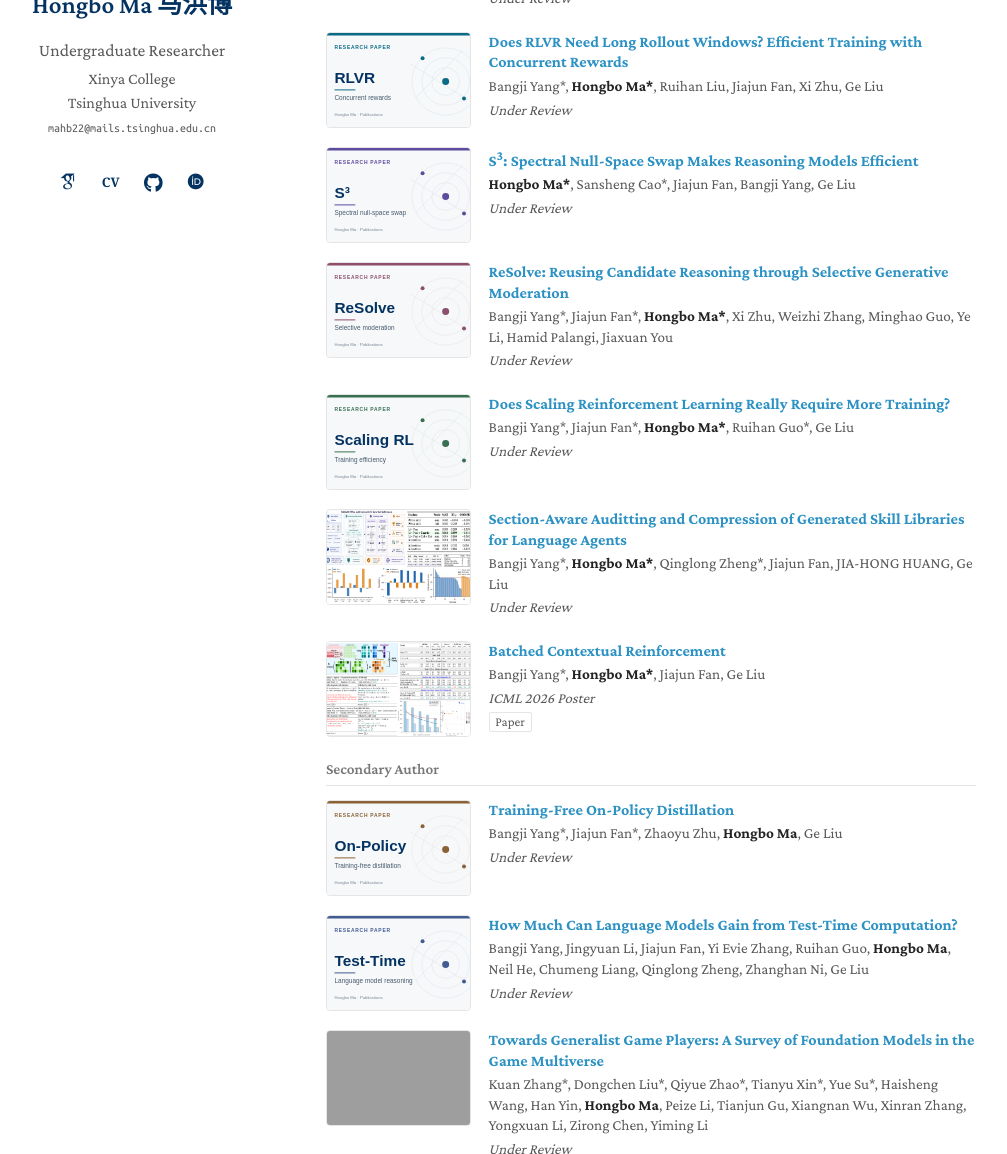
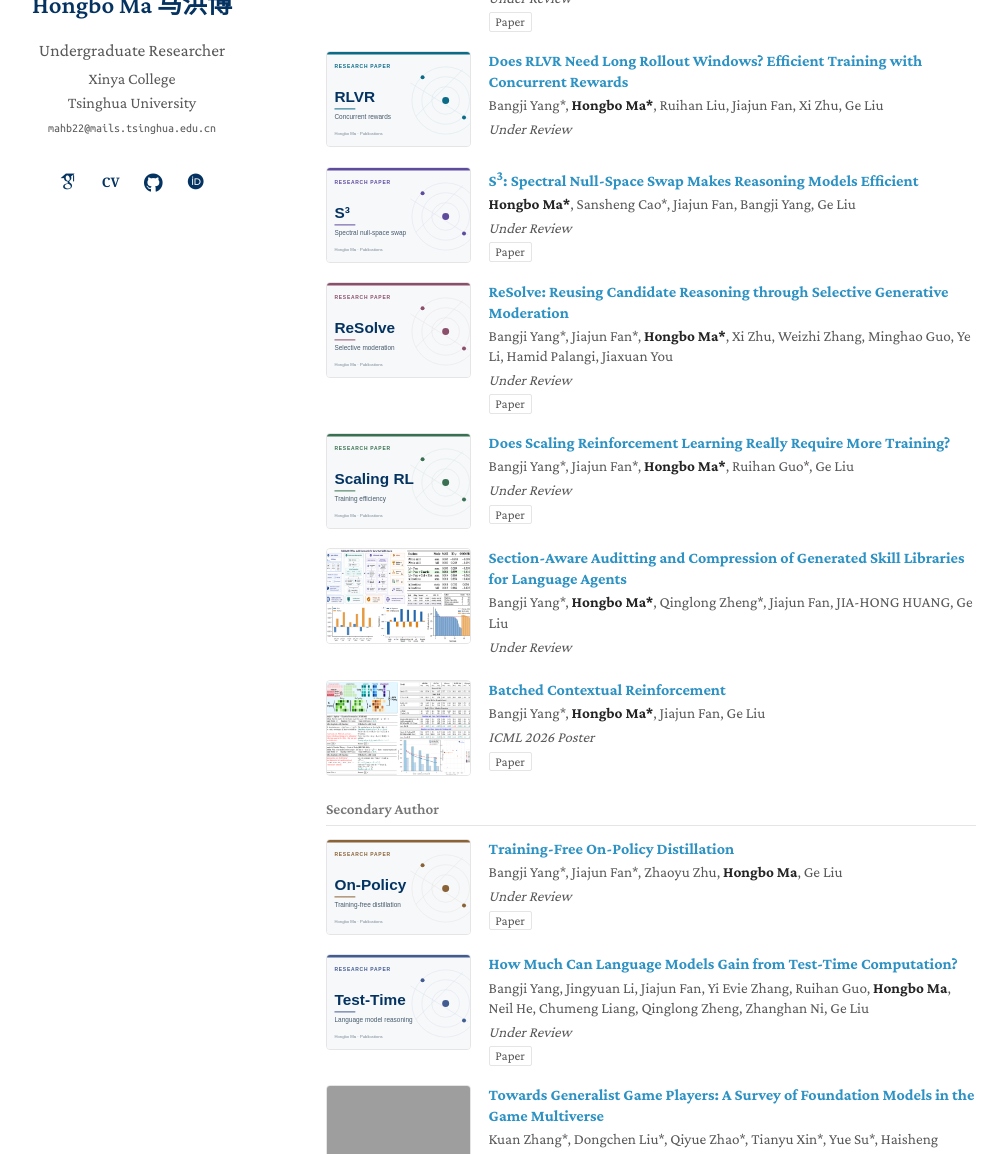
Before and after one commit to Ma-Hongbo/Ma-Hongbo.github.io, a Jekyll site: the page built from _pages/about.md, in a window 1280 px wide and 1400 px high, scrolled down 750 px, cut to the strip 246-1400 px from the top of the window. Shown: the whole strip, without its empty margins (144-1151 px from the left). Built offline with Jekyll 4.4.1, drawn with Linux system fonts in a browser that asks for light colours; some web fonts are replaced.

Commit message:
new article link

```diff
--- a/_pages/about.md
+++ b/_pages/about.md
@@ -46,7 +46,7 @@ redirect_from:
 <p class="publication-title">Constraint-First Reasoning: A Training-Free Protocol for Exploiting Answer-Space Constraints in Mathematical Problem Solving</p>
 <p class="publication-authors"><span class="author-me">Hongbo Ma*</span>, Bangji Yang*, Yunqian Selina Cheng*, Jiajun Fan, Hanwen Zhang, Ge Liu</p>
 <p class="publication-venue">Under Review</p>
-<div class="publication-links"></div>
+<div class="publication-links"><a href="https://arxiv.org/pdf/2608.05254">Paper</a></div>
 </div>
 </li>
 <li class="publication-item">
@@ -64,7 +64,7 @@ redirect_from:
 <p class="publication-title">S<sup>3</sup>: Spectral Null-Space Swap Makes Reasoning Models Efficient</p>
 <p class="publication-authors"><span class="author-me">Hongbo Ma*</span>, Sansheng Cao*, Jiajun Fan, Bangji Yang, Ge Liu</p>
 <p class="publication-venue">Under Review</p>
-<div class="publication-links"></div>
+<div class="publication-links"><a href="https://arxiv.org/pdf/2610.01110">Paper</a></div>
 </div>
 </li>
 <li class="publication-item">
@@ -73,7 +73,7 @@ redirect_from:
 <p class="publication-title">ReSolve: Reusing Candidate Reasoning through Selective Generative Moderation</p>
 <p class="publication-authors">Bangji Yang*, Jiajun Fan*, <span class="author-me">Hongbo Ma*</span>, Xi Zhu, Weizhi Zhang, Minghao Guo, Ye Li, Hamid Palangi, Jiaxuan You</p>
 <p class="publication-venue">Under Review</p>
-<div class="publication-links"></div>
+<div class="publication-links"><a href="https://arxiv.org/pdf/2610.01140">Paper</a></div>
 </div>
 </li>
 <li class="publication-item">
@@ -82,7 +82,7 @@ redirect_from:
 <p class="publication-title">Does Scaling Reinforcement Learning Really Require More Training?</p>
 <p class="publication-authors">Bangji Yang*, Jiajun Fan*, <span class="author-me">Hongbo Ma*</span>, Ruihan Guo*, Ge Liu</p>
 <p class="publication-venue">Under Review</p>
-<div class="publication-links"></div>
+<div class="publication-links"><a href="https://arxiv.org/pdf/2610.01133">Paper</a></div>
 </div>
 </li>
 <li class="publication-item">
@@ -112,7 +112,7 @@ redirect_from:
 <p class="publication-title">Training-Free On-Policy Distillation</p>
 <p class="publication-authors">Bangji Yang*, Jiajun Fan*, Zhaoyu Zhu, <span class="author-me">Hongbo Ma</span>, Ge Liu</p>
 <p class="publication-venue">Under Review</p>
-<div class="publication-links"></div>
+<div class="publication-links"><a href="https://arxiv.org/pdf/2610.22236">Paper</a></div>
 </div>
 </li>
 <li class="publication-item">
@@ -121,7 +121,7 @@ redirect_from:
 <p class="publication-title">How Much Can Language Models Gain from Test-Time Computation?</p>
 <p class="publication-authors">Bangji Yang, Jingyuan Li, Jiajun Fan, Yi Evie Zhang, Ruihan Guo, <span class="author-me">Hongbo Ma</span>, Neil He, Chumeng Liang, Qinglong Zheng, Zhanghan Ni, Ge Liu</p>
 <p class="publication-venue">Under Review</p>
-<div class="publication-links"></div>
+<div class="publication-links"><a href="https://arxiv.org/pdf/2610.01110">Paper</a></div>
 </div>
 </li>
 <li class="publication-item">
```
